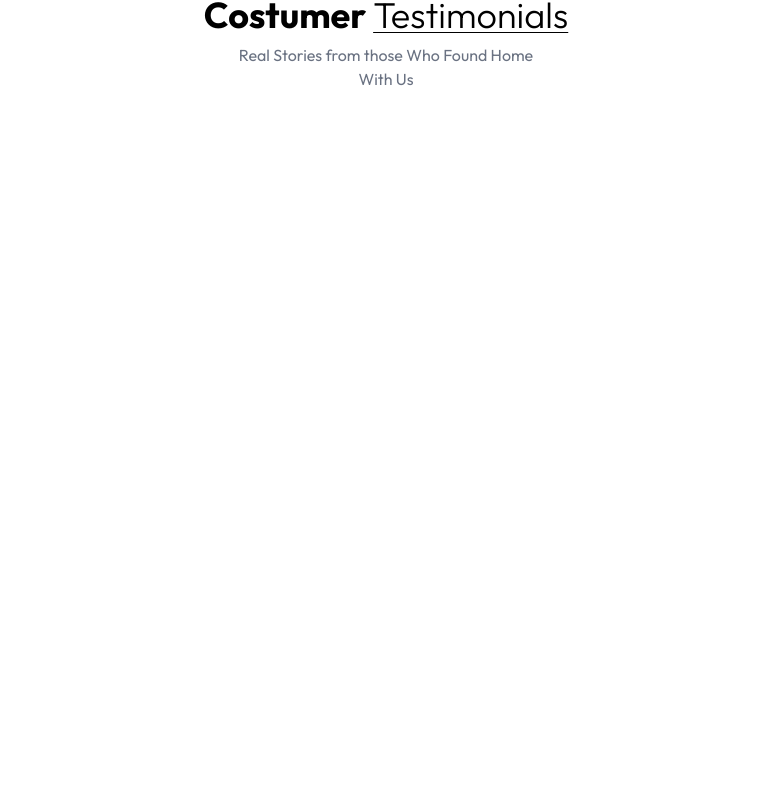
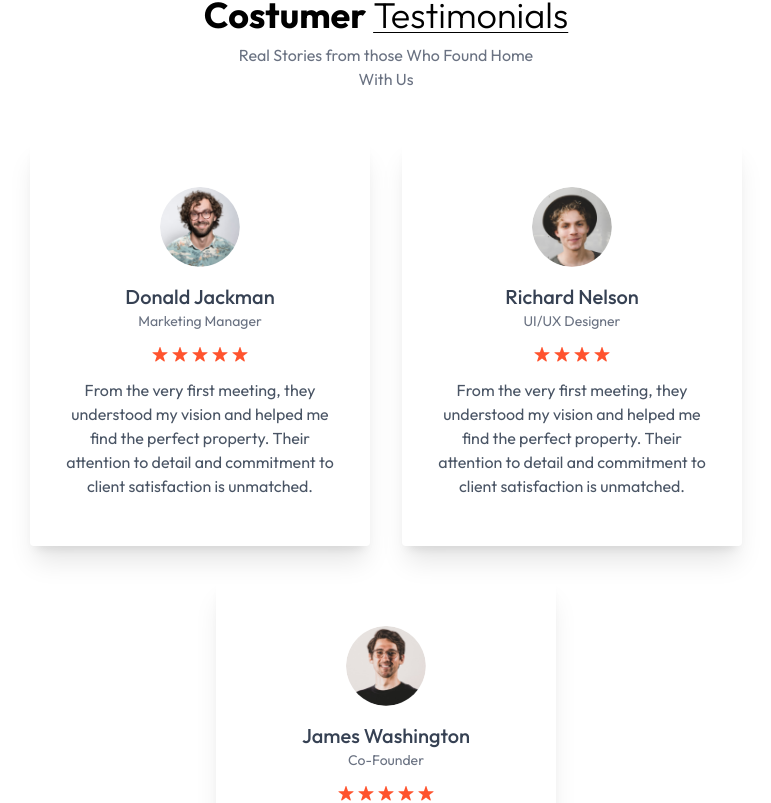
Before and after one commit to Pedrohenriquezuza/Real-Estate-Project, a React (Vite) app: page / in a window 1280 px wide. Shown: the part 2500-3303 px from the top of the page, without its empty margins (254-1025 px from the left). Before the commit the page ends 2679 px from the top, so only its background shows below. Built offline with nearby package versions, Linux system fonts and the light colour scheme.

Commit message:
Testimonails Section Created

```diff
--- a/src/components/Projects.jsx
+++ b/src/components/Projects.jsx
@@ -85,7 +85,8 @@
                     {project.title}
                   </h2>
                   <p className="text-gray-500 text-sm">
-                    {project.price} <span>|</span> {project.location}
+                    {project.price} <span className="px-1">|</span>{" "}
+                    {project.location}
                   </p>
                 </div>
               </div>
--- a/src/components/Testimonails.jsx
+++ b/src/components/Testimonails.jsx
@@ -1,3 +1,5 @@
+import { assets, testimonialsData } from "../assets/assets";
+
 export const Testimonails = () => {
   return (
     <div
@@ -14,6 +16,31 @@
       <p className="text-center text-gray-500 mb-12 max-w-80 mx-auto">
         Real Stories from those Who Found Home With Us
       </p>
+
+      <div className="flex flex-wrap justify-center gap-8">
+        {testimonialsData.map((testimonails, index) => (
+          <div
+            key={index}
+            className="max-w-[340px] shadow-xl rounded px-8 py-12 text-center"
+          >
+            <img
+              className="w-20 h-20 rounded-full mx-auto mb-4"
+              src={testimonails.image}
+              alt={testimonails.alt}
+            />
+            <h2 className="text-xl text-gray-700 font-medium">
+              {testimonails.name}
+            </h2>
+            <p className="text-gray-500 mb-4 text-sm">{testimonails.title}</p>
+            <div className="flex justify-center gap-1 text-red-500 mb-4">
+              {Array.from({ length: testimonails.rating }, (item, index) => (
+                <img key={index} src={assets.star_icon} alt="" />
+              ))}
+            </div>
+            <p className="text-gray-600">{testimonails.text}</p>
+          </div>
+        ))}
+      </div>
     </div>
   );
 };
```
